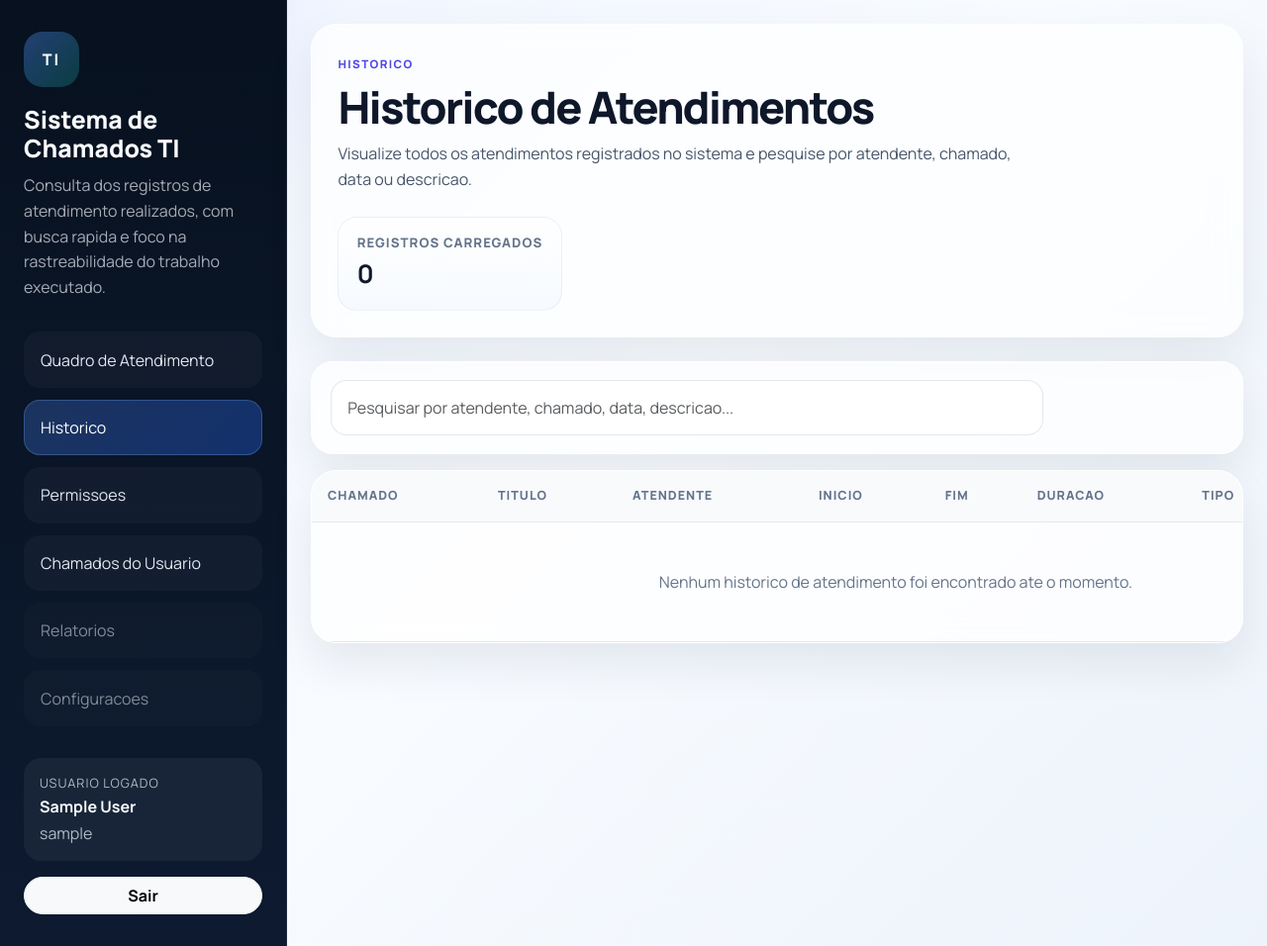
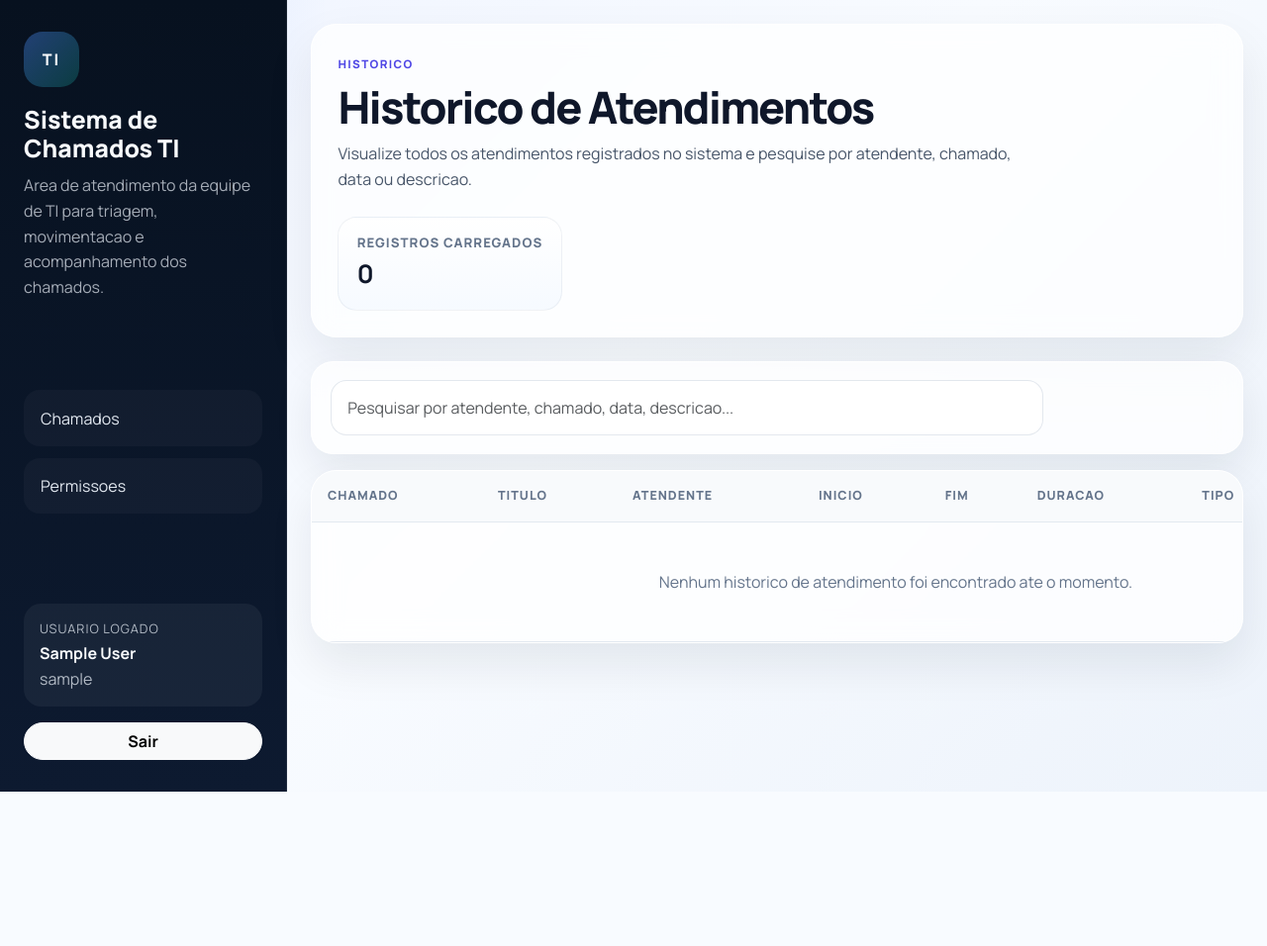
Before and after one commit to fabianopolone123/CHAMADOS3.0, a Django app: page /historico/ in a window 1280 px wide. Shown: the whole page at 99% size. After the commit the page ends 800 px from the top, so only its background shows below. Run offline with Django 5.2, Linux system fonts and the light colour scheme; the visitor is signed in with stand-in values (Sample User, id 1); data comes from the database, SQL or seed files in the repository; data that the repository does not hold is empty.

Commit message:
fix: padroniza menu lateral da area de TI em include unico
- Cria partials/ti_sidebar.html reutilizavel (Chamados + Permissoes)
- Aplica o mesmo menu em Kanban, Permissoes e Historico, eliminando a inconsistencia
- Padroniza o nome do botao principal para "Chamados" (aponta para o Kanban)
- Remove itens antigos do menu (Quadro de Atendimento, Historico, Chamados do Usuario, Relatorios)
- Atualiza o changelog

Co-Authored-By: Claude Opus 4.8 (1M context) <noreply@anthropic.com>

```diff
--- a/templates/chamados/historico_atendimentos.html
+++ b/templates/chamados/historico_atendimentos.html
@@ -10,33 +10,7 @@
 
 {% block content %}
 <main class="tickets-app history-app" data-history-search-url="{% url 'history_search' %}">
-    <aside class="tickets-sidebar">
-        <div>
-            <div class="system-mark">TI</div>
-            <h1 class="sidebar-title">Sistema de Chamados TI</h1>
-            <p class="sidebar-copy">Consulta dos registros de atendimento realizados, com busca rapida e foco na rastreabilidade do trabalho executado.</p>
-        </div>
-
-        <nav class="sidebar-menu">
-            <a href="{% url 'tickets_dashboard' %}" class="menu-link">Quadro de Atendimento</a>
-            <a href="{% url 'history' %}" class="menu-link active">Historico</a>
-            {% if is_admin %}
-                <a href="{% url 'permissions' %}" class="menu-link">Permissoes</a>
-            {% endif %}
-            <a href="{% url 'my_tickets' %}" class="menu-link">Chamados do Usuario</a>
-            <a href="#" class="menu-link disabled-link">Relatorios</a>
-            <a href="#" class="menu-link disabled-link">Configuracoes</a>
-        </nav>
-
-        <div class="sidebar-footer">
-            <div class="sidebar-user-card">
-                <span class="sidebar-user-label">Usuario logado</span>
-                <strong>{{ request.user.get_full_name|default:request.user.username }}</strong>
-                <span>{{ request.user.username }}</span>
-            </div>
-            <a href="{% url 'logout' %}" class="btn btn-light sidebar-logout">Sair</a>
-        </div>
-    </aside>
+    {% include "partials/ti_sidebar.html" %}
 
     <section class="tickets-main">
         <header class="tickets-topbar history-topbar">
--- a/templates/partials/portal_sidebar.html
+++ b/templates/partials/portal_sidebar.html
@@ -14,8 +14,7 @@ Valores de active: "meus", "novo".
         <a href="{% url 'my_tickets' %}" class="menu-link{% if active == 'meus' %} active{% endif %}">Meus Chamados</a>
         <a href="{% url 'open_ticket' %}" class="menu-link{% if active == 'novo' %} active{% endif %}">Abrir Chamado</a>
         {% if is_admin or is_attendant %}
-            <a href="{% url 'tickets_dashboard' %}" class="menu-link">Quadro de Atendimento</a>
-            <a href="{% url 'history' %}" class="menu-link">Historico</a>
+            <a href="{% url 'tickets_dashboard' %}" class="menu-link">Chamados</a>
         {% endif %}
         {% if is_admin %}
             <a href="{% url 'permissions' %}" class="menu-link">Permissoes</a>
--- /dev/null
+++ b/templates/partials/ti_sidebar.html
@@ -0,0 +1,27 @@
+{% comment %}
+Menu lateral padrao da area de TI (Atendente TI / Admin).
+Uso: {% include "partials/ti_sidebar.html" with active="chamados" %}
+Valores de active: "chamados", "permissoes".
+Mantido intencionalmente enxuto: apenas Chamados e Permissoes.
+{% endcomment %}
+<aside class="tickets-sidebar">
+    <div>
+        <div class="system-mark">TI</div>
+        <h1 class="sidebar-title">Sistema de Chamados TI</h1>
+        <p class="sidebar-copy">Area de atendimento da equipe de TI para triagem, movimentacao e acompanhamento dos chamados.</p>
+    </div>
+
+    <nav class="sidebar-menu">
+        <a href="{% url 'tickets_dashboard' %}" class="menu-link{% if active == 'chamados' %} active{% endif %}">Chamados</a>
+        <a href="{% url 'permissions' %}" class="menu-link{% if active == 'permissoes' %} active{% endif %}">Permissoes</a>
+    </nav>
+
+    <div class="sidebar-footer">
+        <div class="sidebar-user-card">
+            <span class="sidebar-user-label">Usuario logado</span>
+            <strong>{{ request.user.get_full_name|default:request.user.username }}</strong>
+            <span>{{ request.user.username }}</span>
+        </div>
+        <a href="{% url 'logout' %}" class="btn btn-light sidebar-logout">Sair</a>
+    </div>
+</aside>
```
Also changed, not shown: docs/06_changelog.md (+3 -0 lines), templates/chamados/dashboard_atendente.html (+1 -21 lines), templates/core/permissions.html (+1 -26 lines).
